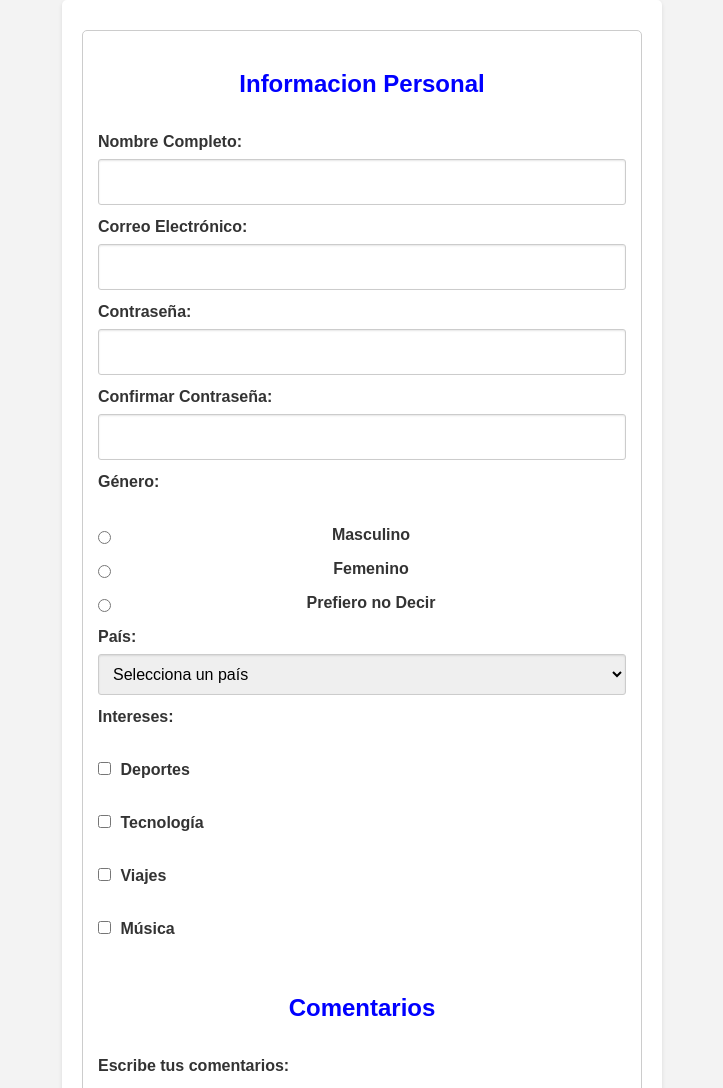
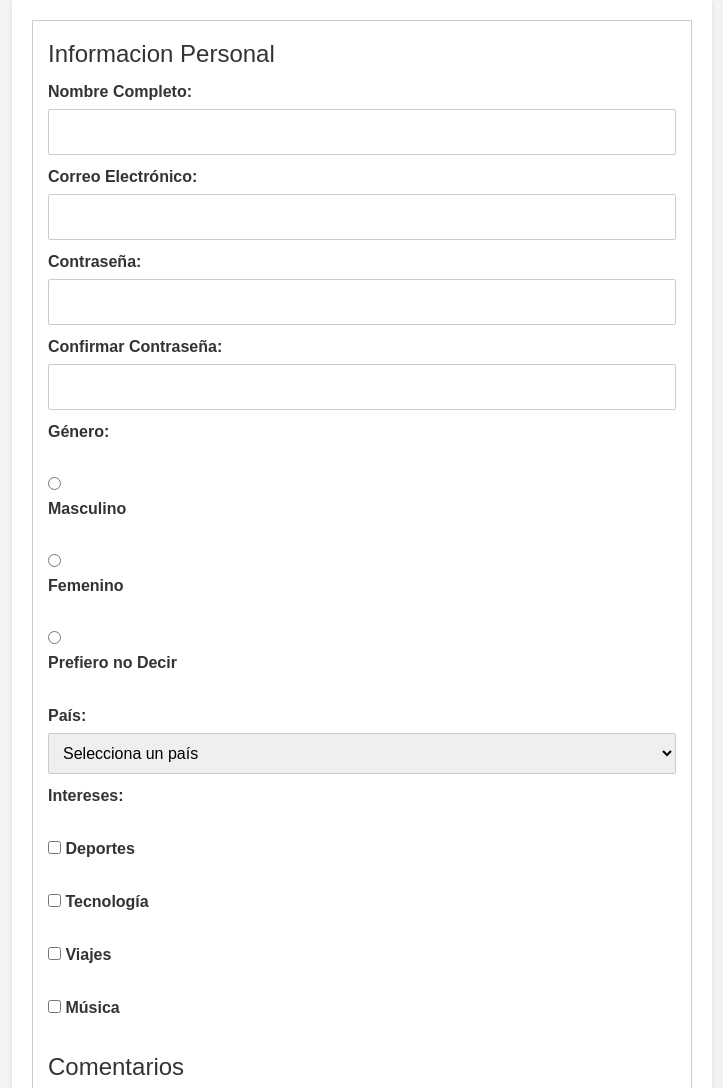
Before and after one commit to juangomcar/Parcial1, a plain HTML site: page index.html in a window 1280 px wide. Shown: the top 1088 px of the page, without its empty margins (278-1001 px from the left). Drawn offline with nearby package versions, Linux system fonts and the light colour scheme; a script that the page names is missing.

Commit message:
Style.css

```diff
--- a/style.css
+++ b/style.css
@@ -2,78 +2,44 @@ body {
     background-color: #f3f3f3;
     color: #333;
     font-family: Arial, sans-serif;
-    margin: 0;
-    padding: 0;
 }
 
-legend {
+h1 {
     text-align: center;
     padding: 20px;
-    color: blue;
 }
 
 form {
-    max-width: 600px;
+    max-width: 700px;
     margin: 0 auto;
     padding: 20px;
     background-color: #fff;
-    border-radius: 5px;
     box-shadow: 0 2px 4px rgba(0, 0, 0, 0.1);
 }
 
 fieldset {
     border: 1px solid #ccc;
     padding: 15px;
-    margin: 10px 0;
-    border-radius: 5px;
 }
 
-legend {
-    font-weight: bold;
-}
 
 label {
     display: block;
     margin-bottom: 5px;
     font-weight: bold;
 }
-
-.genero-opcion {
-    display: flex;
-    justify-content: space-between;
-    align-items: center;
-    margin-bottom: 5px;
-}
-
 input[type="text"],
 input[type="email"],
 input[type="password"],
-textarea,
 select {
     width: 100%;
     padding: 10px;
     margin-bottom: 10px;
     border: 1px solid #ccc;
-    border-radius: 3px;
-    box-shadow: inset 0 1px 2px rgba(0, 0, 0, 0.1);
-    transition: border-color 0.2s;
-}
-
-input[type="text"]:focus,
-input[type="email"]:focus,
-input[type="password"]:focus,
-textarea:focus,
-select:focus {
-    border-color: #3498db;
-}
-
-input[type="radio"],
-input[type="checkbox"] {
-    margin-right: 5px;
+    border-radius: 2px;
 }
 
 input[type="submit"] {
-    display: block;
     width: 100%;
     background-color: #3498db;
     color: #fff;
@@ -81,7 +47,6 @@ input[type="submit"] {
     border: none;
     border-radius: 3px;
     cursor: pointer;
-    transition: background-color 0.2s;
 }
 
 input[type="submit"]:hover {
```
